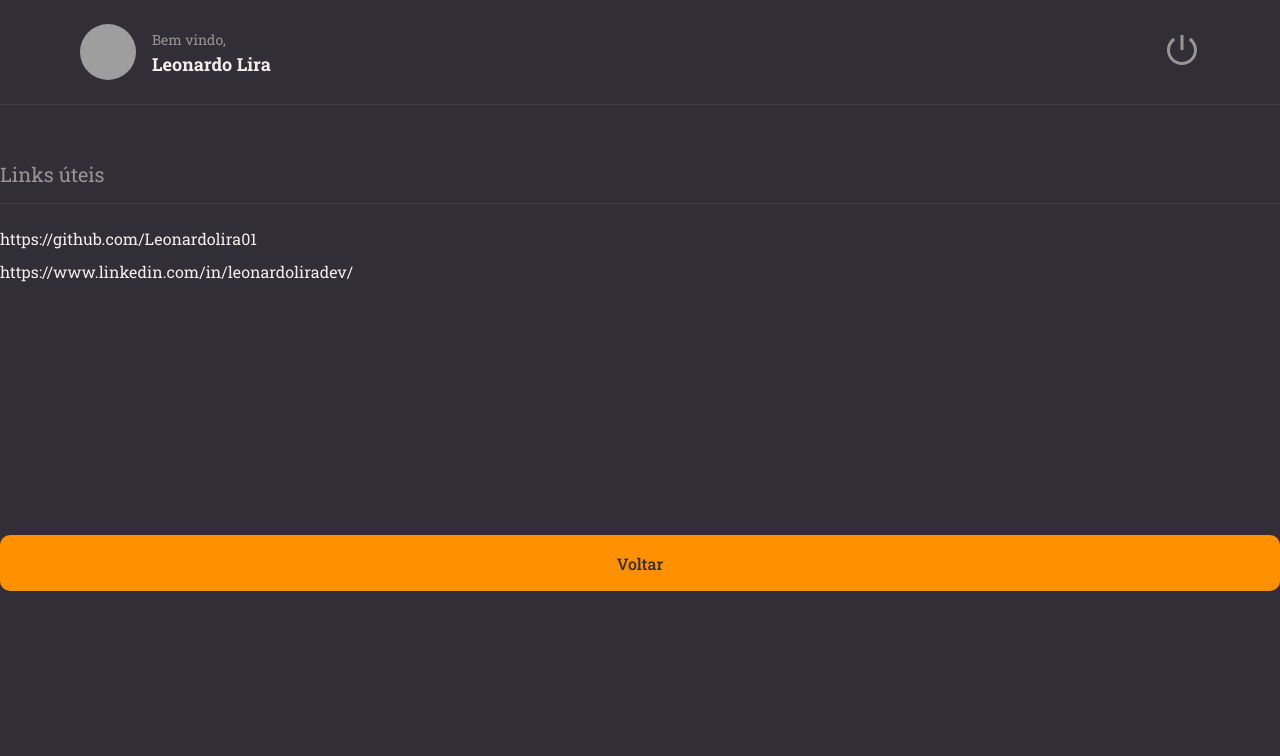
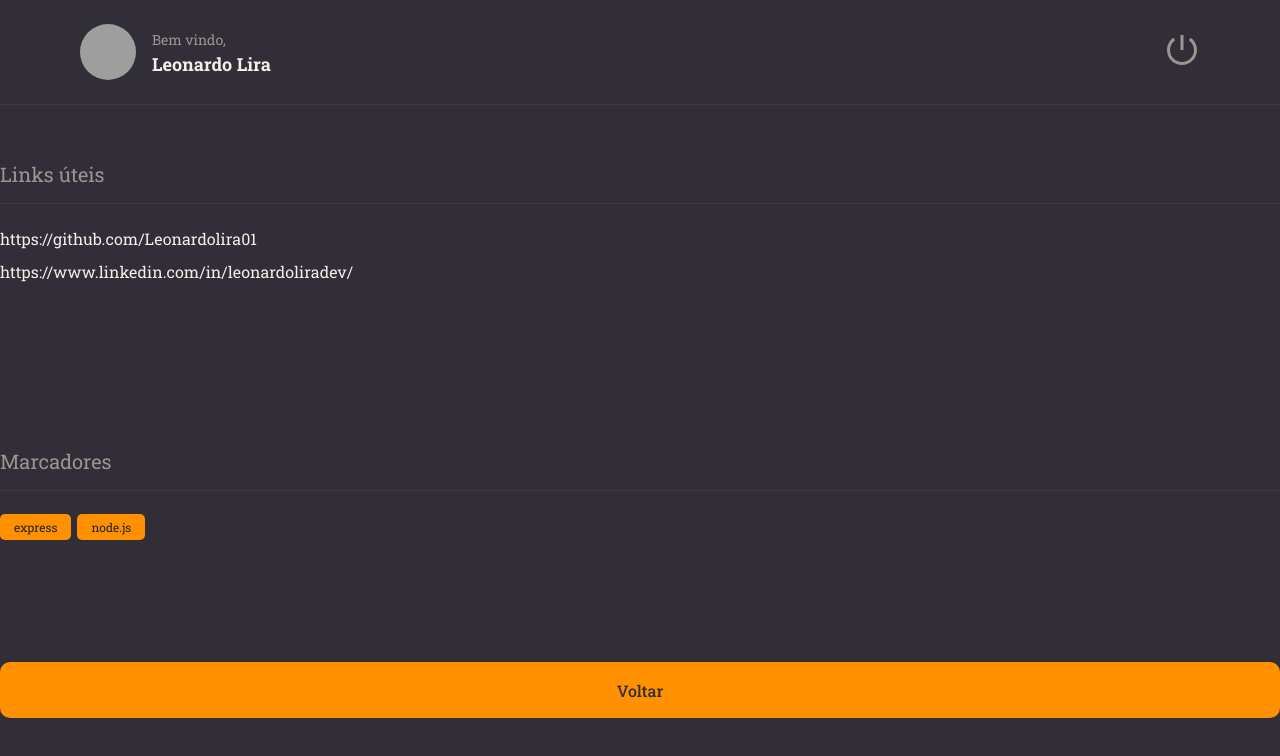
Before and after one commit to Leonardolira01/NotesForYou, a React (Vite) app: page / in a window 1280 px wide. Shown: the top 756 px of the page. Built offline with nearby package versions, Linux system fonts and the light colour scheme; grey boxes are pictures that could not be loaded.

Commit message:
Componente Tag

```diff
--- /dev/null
+++ b/src/components/Tag/index.jsx
@@ -0,0 +1,9 @@
+import { Container } from './styles';
+
+export function Tag({ title }) {
+  return (
+    <Container>
+      {title}
+    </Container>
+  );
+}
--- /dev/null
+++ b/src/components/Tag/styles.js
@@ -0,0 +1,10 @@
+import styled from 'styled-components';
+
+export const Container = styled.span`
+  font-size: 12px;
+  padding: 5px 14px; //espaçamento interno;
+  border-radius: 5px; //arredondamento;
+  margin-right: 6px;
+  color: ${({ theme }) => theme.COLORS.BACKGROUND_900};
+  background-color: ${({ theme }) => theme.COLORS.ORANGE};
+`;
--- a/src/pages/Details/index.jsx
+++ b/src/pages/Details/index.jsx
@@ -3,6 +3,7 @@
 import { Header } from '../../components/Header';
 import { Button } from '../../components/Button';
 import { Section } from '../../components/Section';
+import { Tag } from '../../components/Tag';
 
 export function Details() {
   return(
@@ -16,6 +17,11 @@
         </Links>
       </Section>
 
+      <Section title="Marcadores">
+        <Tag title="express" />
+        <Tag title="node.js" />
+      </Section>
+
       <Button title="Voltar"/>
     </Container>
   )
```
